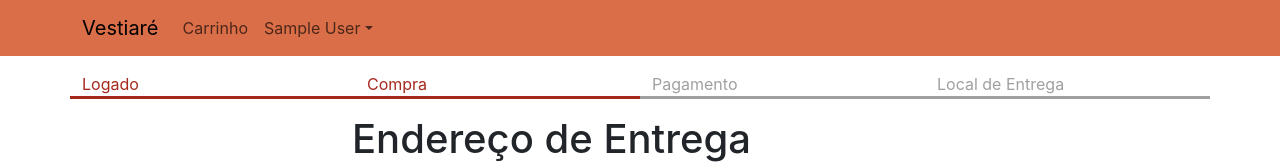
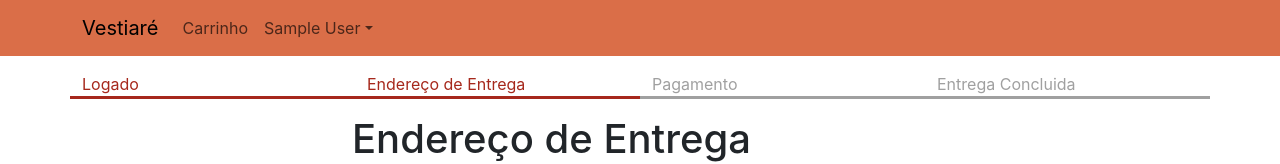
Before and after one commit to CarlosAruh/Vestiari_grupo3, a React (Create React App) app in the folder frontend/: page /shipping in a window 1280 px wide. Shown: the top 164 px of the page. Built offline with nearby package versions, Linux system fonts and the light colour scheme; sample sign-in values are in the browser's storage.

Commit message:
correção na barra de status

```diff
--- a/frontend/src/components/CheckoutSteps.js
+++ b/frontend/src/components/CheckoutSteps.js
@@ -6,9 +6,9 @@ export default function CheckoutSteps(props) {
   return (
     <Row className="checkout-stepes">
       <Col className={props.step1 ? 'active' : ''}>Logado</Col>
-      <Col className={props.step2 ? 'active' : ''}>Compra</Col>
+      <Col className={props.step2 ? 'active' : ''}>Endereço de Entrega</Col>
       <Col className={props.step3 ? 'active' : ''}>Pagamento</Col>
-      <Col className={props.step4 ? 'active' : ''}>Local de Entrega</Col>
+      <Col className={props.step4 ? 'active' : ''}>Entrega Concluida</Col>
     </Row>
   );
 }
```
